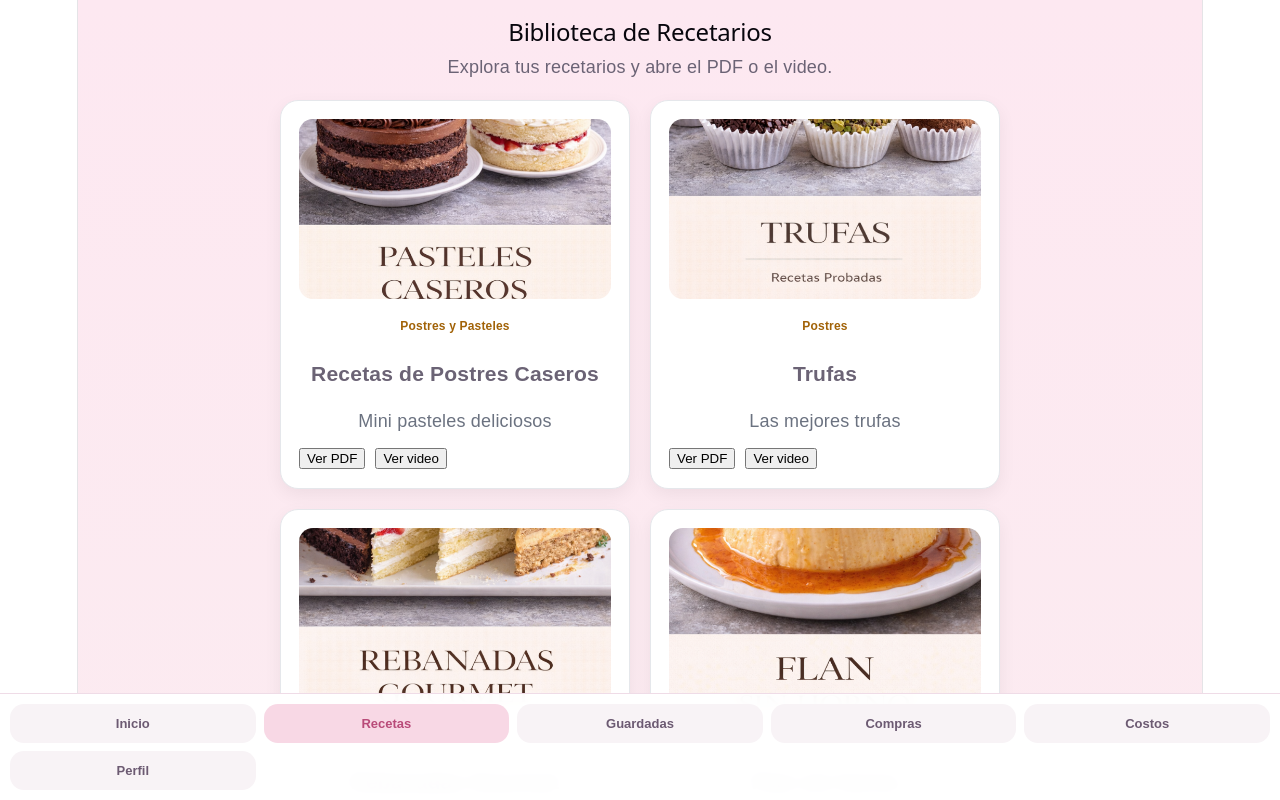
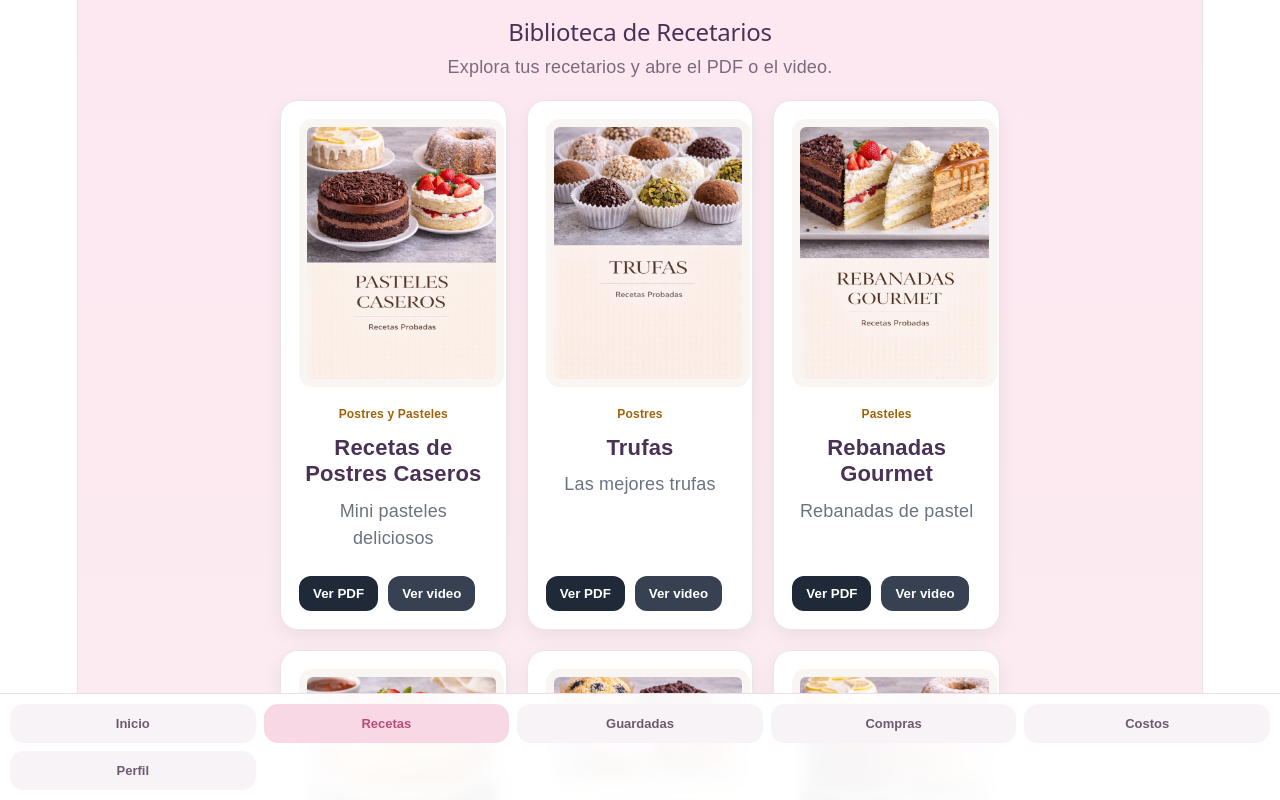
Before and after one commit to jaimecard2782/recetario-saas, a React (Vite) app: page / in a window 1280 px wide. Both pictures are taken after a click on the button 640 px from the left and 505 px from the top of the page. Shown: the top 800 px of the page. Built offline with nearby package versions, Linux system fonts and the light colour scheme.

Commit message:
mejora visual biblioteca recetarios

```diff
--- a/src/pages/RecetasPage.tsx
+++ b/src/pages/RecetasPage.tsx
@@ -1,24 +1,24 @@
 import { recetarios } from "../recetarios";
 
 export default function RecetasPage() {
-
   return (
     <div>
+      <h2 style={{ marginBottom: "8px", color: "#4a3256" }}>
+        Biblioteca de Recetarios
+      </h2>
 
-      <h2>Biblioteca de Recetarios</h2>
-      <p>Explora tus recetarios y abre el PDF o el video.</p>
+      <p style={{ color: "#7a6a7d", marginBottom: "20px" }}>
+        Explora tus recetarios y abre el PDF o el video.
+      </p>
 
       <div
         style={{
           display: "grid",
-          gridTemplateColumns: "repeat(auto-fit, minmax(260px, 1fr))",
+          gridTemplateColumns: "repeat(auto-fit, minmax(220px, 1fr))",
           gap: "20px",
-          marginTop: "20px"
         }}
       >
-
         {recetarios.map((recetario) => (
-
           <div
             key={recetario.id}
             style={{
@@ -26,21 +26,25 @@ export default function RecetasPage() {
               border: "1px solid #e5e7eb",
               borderRadius: "18px",
               padding: "18px",
-              boxShadow: "0 6px 18px rgba(0,0,0,0.06)"
+              boxShadow: "0 6px 18px rgba(0,0,0,0.06)",
+              display: "flex",
+              flexDirection: "column",
+              justifyContent: "flex-start",
             }}
           >
-
             {recetario.portada ? (
               <img
                 src={recetario.portada}
                 alt={recetario.titulo}
                 style={{
                   width: "100%",
-      height: "180px",
-      objectFit: "cover",
+                  aspectRatio: "3 / 4",
+                  objectFit: "contain",
                   borderRadius: "14px",
                   marginBottom: "14px",
-      display: "block"
+                  display: "block",
+                  background: "#f8f5f2",
+                  padding: "8px",
                 }}
               />
             ) : (
@@ -50,45 +54,94 @@ export default function RecetasPage() {
                   height: "180px",
                   borderRadius: "14px",
                   marginBottom: "14px",
-      background: "linear-gradient(135deg,#fdf2f8,#fce7f3,#fae8ff)",
+                  background:
+                    "linear-gradient(135deg,#fdf2f8,#fce7f3,#fae8ff)",
                   display: "flex",
                   alignItems: "center",
                   justifyContent: "center",
-      fontSize: "38px"
+                  fontSize: "38px",
                 }}
               >
                 📘
               </div>
             )}
 
-            <p style={{fontSize:"12px",fontWeight:700,color:"#a16207"}}>
+            <p
+              style={{
+                fontSize: "12px",
+                fontWeight: 700,
+                color: "#a16207",
+                margin: "0 0 8px 0",
+              }}
+            >
               {recetario.categoria}
             </p>
 
-            <h3>{recetario.titulo}</h3>
+            <h3
+              style={{
+                margin: "0 0 10px 0",
+                color: "#4a3256",
+                fontSize: "22px",
+                lineHeight: 1.2,
+              }}
+            >
+              {recetario.titulo}
+            </h3>
 
-            <p style={{color:"#6b7280"}}>
+            <p
+              style={{
+                color: "#6b7280",
+                margin: "0 0 14px 0",
+                lineHeight: 1.5,
+                flexGrow: 1,
+              }}
+            >
               {recetario.descripcion}
             </p>
 
-            <div style={{display:"flex",gap:"10px",marginTop:"10px"}}>
-
-              <a href={recetario.pdf} target="_blank">
-                <button>Ver PDF</button>
+            <div
+              style={{
+                display: "flex",
+                gap: "10px",
+                marginTop: "10px",
+                flexWrap: "wrap",
+              }}
+            >
+              <a href={recetario.pdf} target="_blank" rel="noreferrer">
+                <button
+                  style={{
+                    border: "none",
+                    borderRadius: "12px",
+                    padding: "10px 14px",
+                    background: "#1f2937",
+                    color: "#ffffff",
+                    cursor: "pointer",
+                    fontWeight: 600,
+                  }}
+                >
+                  Ver PDF
+                </button>
               </a>
 
-              <a href={recetario.video} target="_blank">
-                <button>Ver video</button>
+              <a href={recetario.video} target="_blank" rel="noreferrer">
+                <button
+                  style={{
+                    border: "none",
+                    borderRadius: "12px",
+                    padding: "10px 14px",
+                    background: "#374151",
+                    color: "#ffffff",
+                    cursor: "pointer",
+                    fontWeight: 600,
+                  }}
+                >
+                  Ver video
+                </button>
               </a>
-
             </div>
-
           </div>
-
         ))}
-
       </div>
-
     </div>
   );
 }
```
Lines whose indentation alone changed are shown as unchanged.
